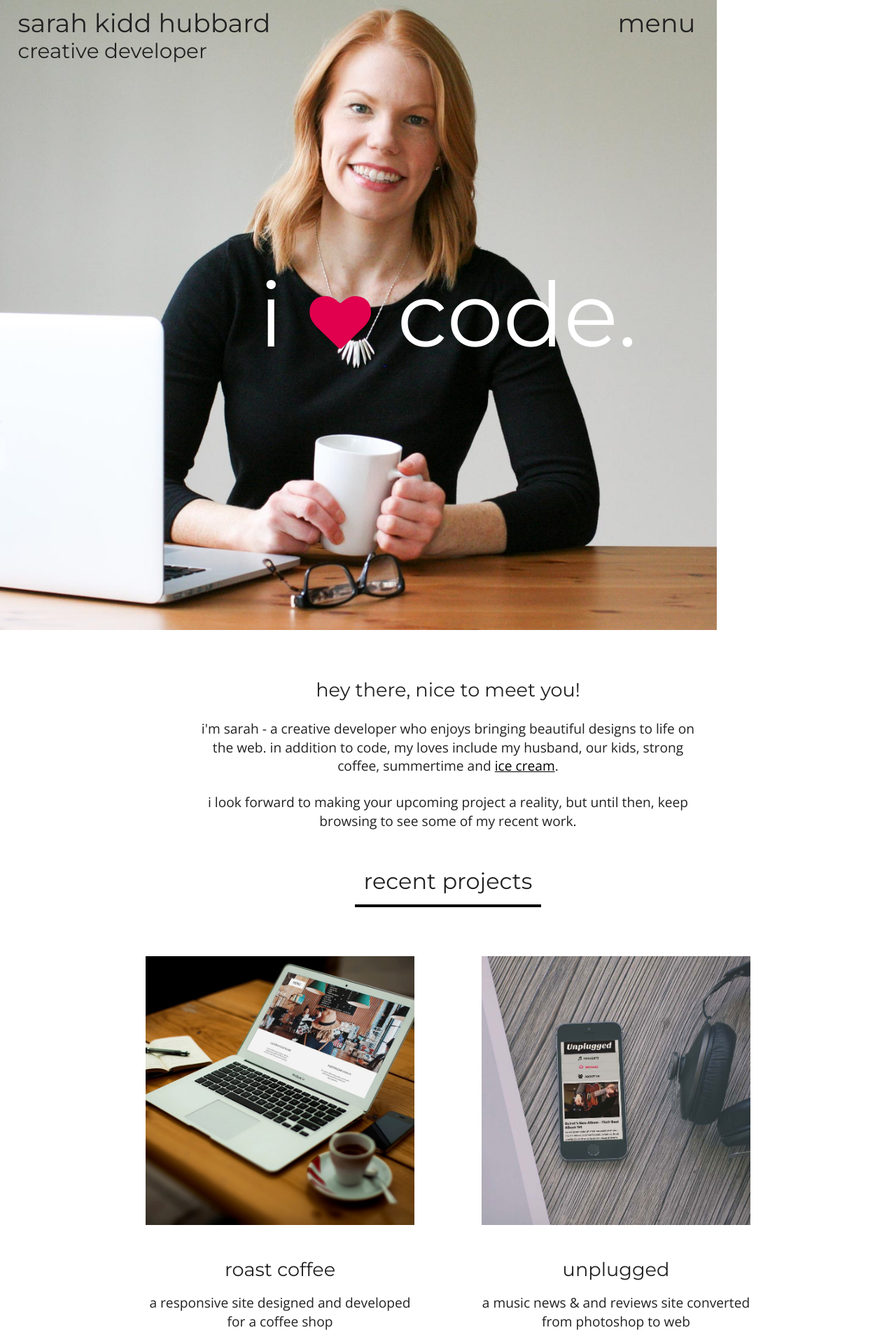
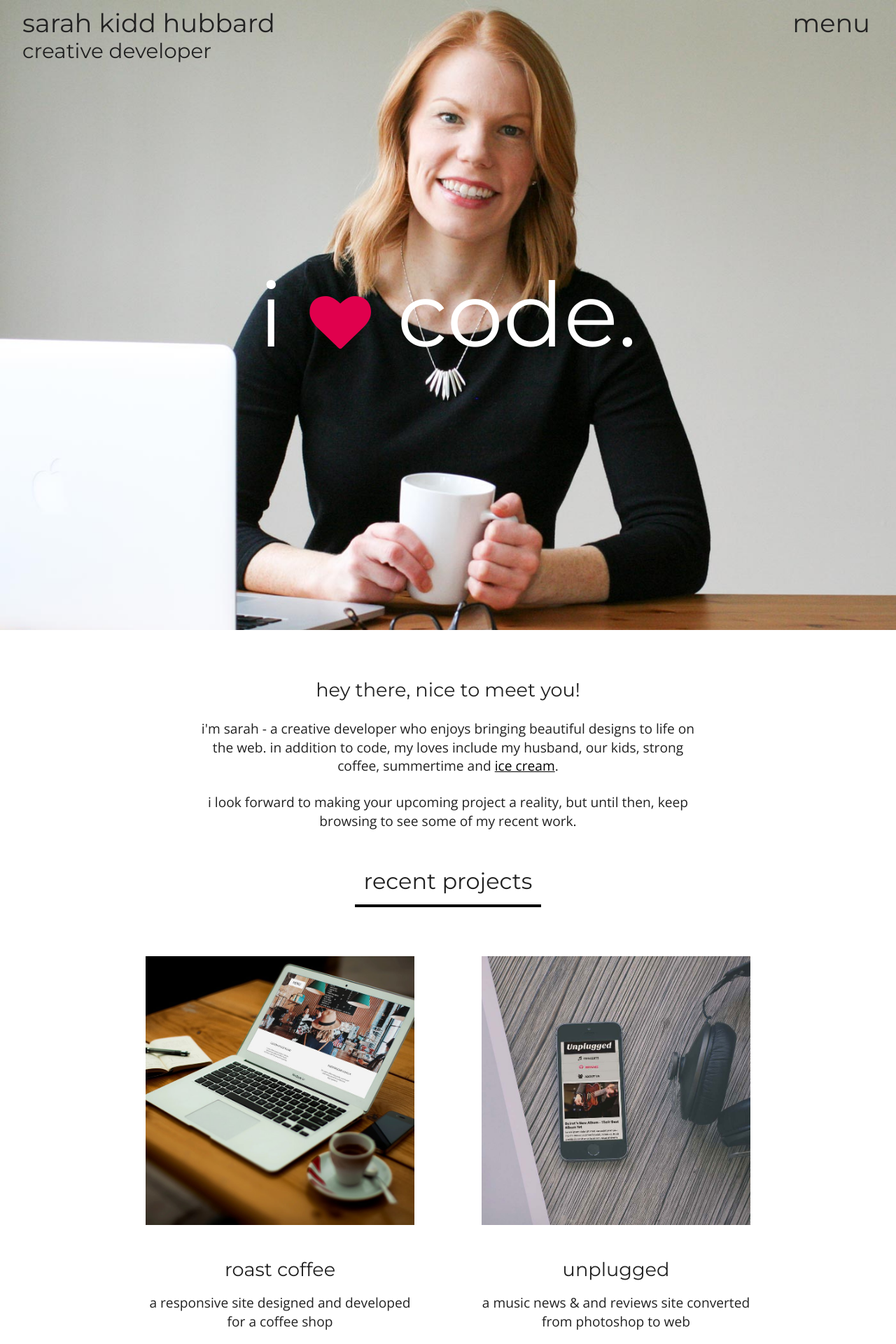
Before and after one commit to skiddhubbard/skiddhubbard.github.io, a Jekyll site: the page built from index.md, in a window 1280 px wide. Shown: the top 1920 px of the page at 70% size. Built offline with Jekyll 4.4.1, drawn with Linux system fonts in a browser that asks for light colours; nearby versions of some CDN libraries.

Commit message:
fixed desktop width

```diff
--- a/_sass/site/_base.scss
+++ b/_sass/site/_base.scss
@@ -679,6 +679,10 @@ footer {
     font-size: 1.2em;
   }
 
+  .frontpage {
+    max-width: none;
+  }
+
   /***About***/
 
   #about {
```
